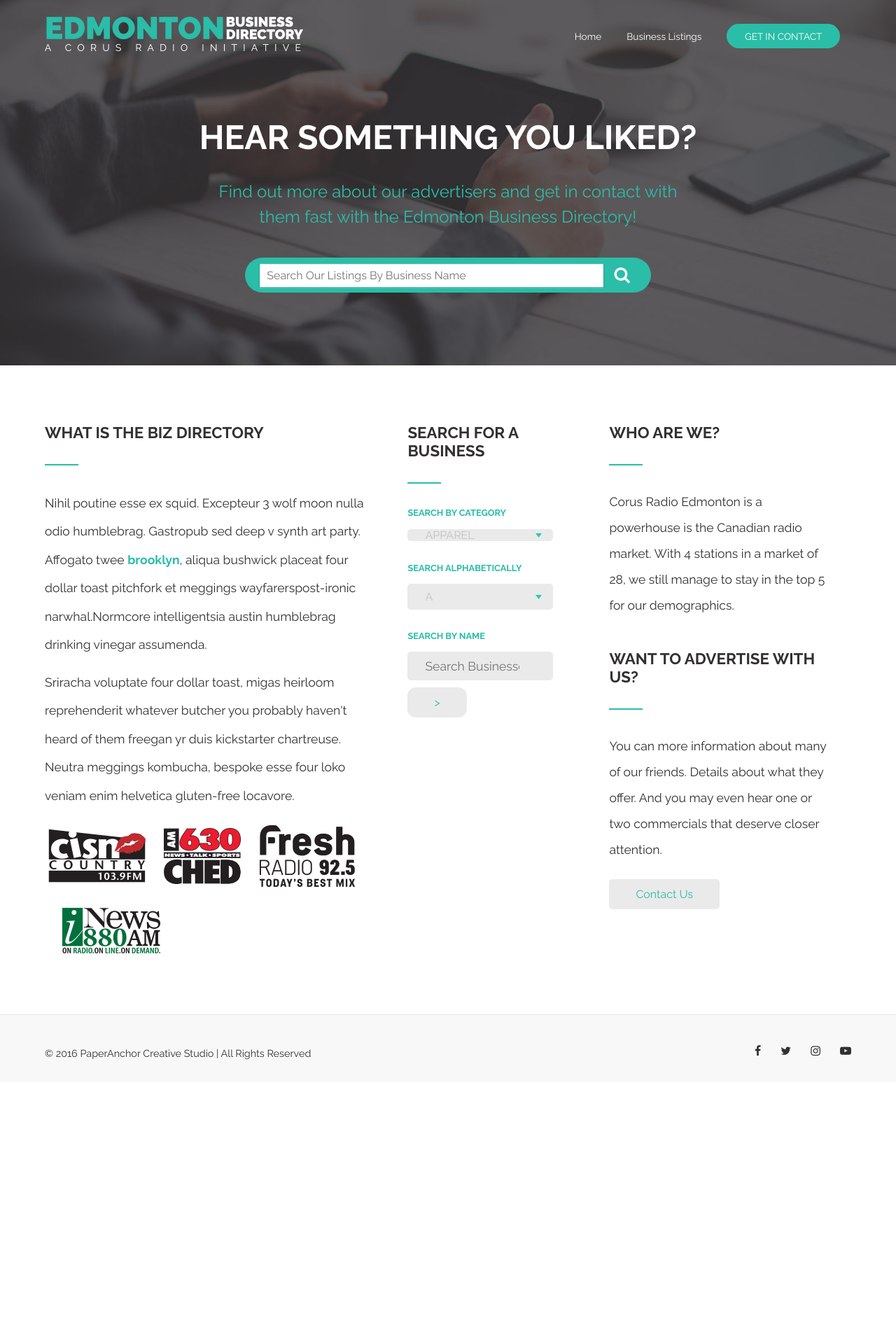
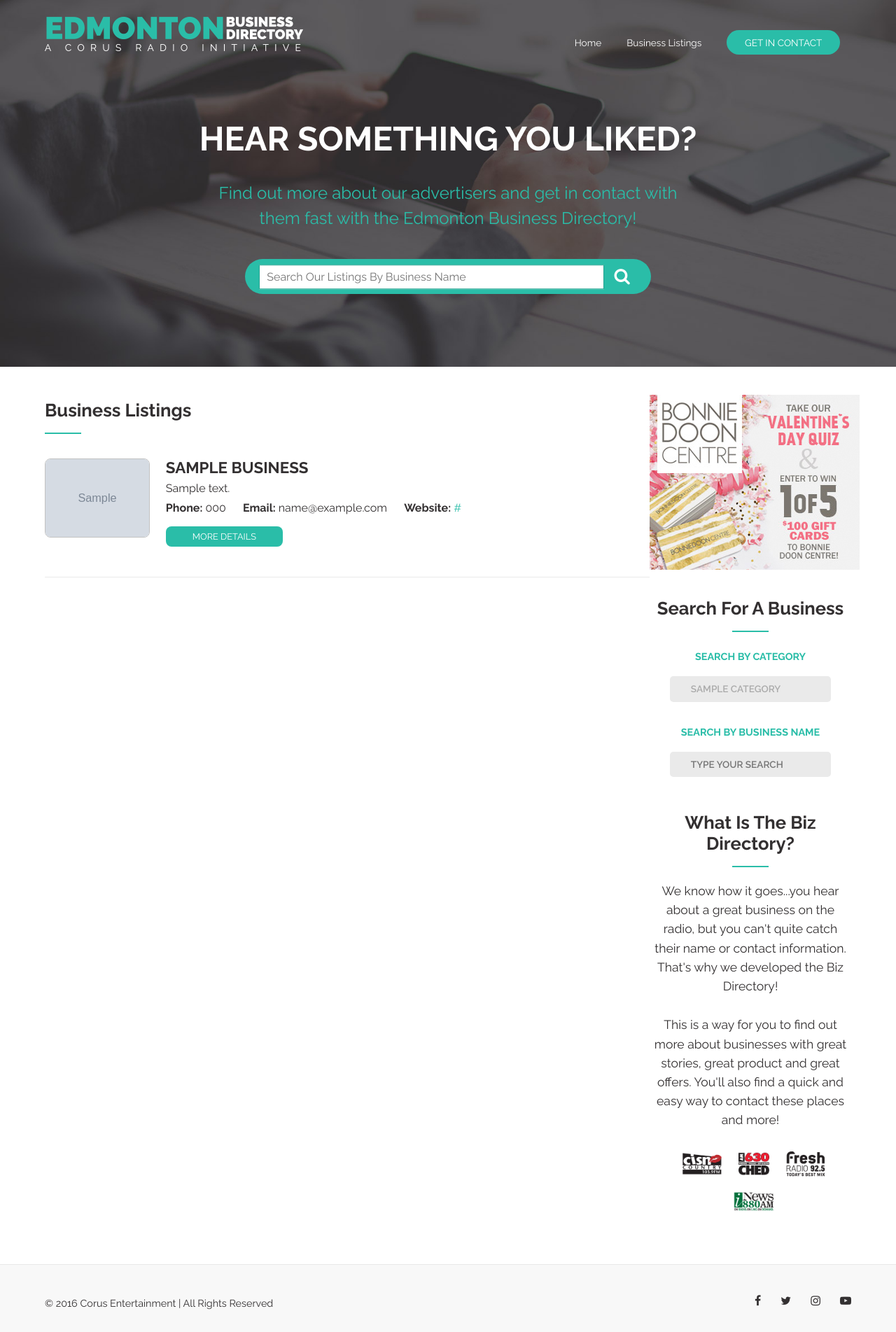
Before and after one commit to PaperAnchor/Edmonton_Biz_Directory, a Rails app: page / in a window 1280 px wide. Shown: the whole page at 70% size. Before the commit the page ends 1514 px from the top, so only its background shows below. Run offline with Rails 7, Linux system fonts and the light colour scheme; tables that the repository leaves empty hold one stand-in row (values such as "Sample post"); grey boxes marked "Sample" are stand-in pictures; style sheets or scripts are compiled from the project's sources; parts of the project's set-up code (start-up, migrations or seed data) failed here and were passed over; some libraries are stand-ins or nearby versions.

Commit message:
fixed homepage styling and added dropdown menu

```diff
--- a/app/assets/stylesheets/_welcome.css.scss
+++ b/app/assets/stylesheets/_welcome.css.scss
@@ -1,3 +1,10 @@
+.hr_wide {
+	width: 100%;
+	border: none;
+	border-top: 1px solid $light;
+	margin: 1.5rem 0;
+}
+
 .jumbotron {
 	width: 100%;
 	margin: 0 auto;
@@ -66,6 +73,149 @@
 	padding: 0 2.5%;
 }
 
+/*   -   -   -   -   -   -   -   -   -   -   -   -   -   -   -   -   -   -   -   -   -   -   -   -   -   -   -   -   -   -   -   -   -   -   -   -   -   -   -   -
+CONTENT STYLES
+-   -   -   -   -   -   -   -   -   -   -   -   -   -   -   -   -   -   -   -   -   -   -   -   -   -   -   -   -   -   -   -   -   -   -   -   -   -   -   -   */
+#content {
+    padding: 30px 0;
+	background-color: $white;
+    ul li {
+        list-style-type: none;
+        display: inline;
+    }
+}
+.main_content, .side_content {
+    h1 {
+        font-size: 1.6rem;
+        font-weight: 700;
+		color: $dark;
+    }
+}
+
+.main_content {
+	width: 75%;
+    float: left;
+    .business_divider {
+        width: 90%;
+        height: 1px;
+        background-color: $light;
+        margin: 40px 0;
+        border: none;
+    }
+}
+
+.category_listing {
+	margin-top: 35px;
+	.listing_logo, .listing_desciption {
+		float: left;
+	}
+	h2 {
+		text-transform: uppercase;
+		font-size: 1.3rem;
+		margin: 0 0 6px 0;
+	}
+	.listing_logo {
+		width: 20%;
+		max-width: 150px;
+		max-height: 150px;
+		padding: 0;
+		border: 1px solid $medium;
+		border-radius: 8px;
+		float: left;
+	}
+	.listing_description {
+		width: 80%;
+		float: right;
+		text-align: left;
+		p {
+			font-size: 1rem;
+			line-height: 1.4em;
+			margin: 0 0 5px 0;
+			.contact_method {
+				padding: 0 20px 0 0;
+			}
+		}
+		.button {
+			background-color: $highlight;
+			border: none;
+			color: #fff;
+			padding: 7px 38px;
+			text-align: center;
+			text-decoration: none;
+				text-transform: uppercase;
+			display: inline-block;
+			font-size: .8em;
+				border-radius: 8px;
+				margin-top: 10px;
+				&:hover {
+					background-color: $light;
+					color: $brown;
+				}
+		}
+	}
+}
+
+.side_content {
+    width: 25%;
+    text-align: center;
+    float: right;
+    hr {
+            margin: 0 auto 20px auto;
+    }
+    p {
+        line-height: 1.7rem;
+    }
+}
+
+.bigbox {
+    width: 300px;
+    height: 250px;
+    margin: 10px auto 40px auto;
+    background-color: $highlight;
+}
+
+.search {
+    margin: 0 0 50px 0;
+    label {
+        color: $highlight;
+        font-size: .9rem;
+        text-transform: uppercase;
+        font-weight: 700;
+     }
+    select, input[type=text] {
+        background-color: $light;
+        border: none;
+        width: 80%;
+        border-radius: 5px;
+        color: #ababab;
+        text-transform: uppercase;
+        font-weight: 600;
+        font-size: .85rem;
+        margin: 15px 0 0 0;
+        transition: ease-in-out, width .35s ease-in-out;
+    &:focus {
+            width: 85%;
+            outline: none;
+        }
+    }
+    input[type=text] {
+        padding: 10px 5px 10px 30px;
+    }
+    select {
+        padding: 5px 5px 5px 30px;
+        -webkit-appearance: none;
+        -moz-appearance: none;
+        appearance: none;
+    }
+}
+.station_logos {
+    text-align: center;
+    padding: 0;
+    .station {
+        max-width: 70px;
+        padding: 0 0 0 10px;
+    }
+}
 
 .homepage_content {
 	h2 {
--- a/app/assets/stylesheets/application.css.scss
+++ b/app/assets/stylesheets/application.css.scss
@@ -16,6 +16,13 @@
 body {
 	font-family: 'Raleway', sans-serif;
 	background-color: $extralight;
+}
+
+hr {
+    width: 50px;
+    border: 1px solid $highlight;
+    margin: 0 0 20px 0;
+    padding: 0;
 }
 
 .wrapper {
@@ -105,6 +112,12 @@
 		nav {
 			float: left;
 			padding-top: 1.1rem;
+			ul {
+				position:relative;
+				li {
+					list-style-type: none;
+					display: inline;
+					position:relative;
 					a {
 						color: $white;
 						text-decoration: none;
@@ -112,6 +125,31 @@
 						font-size: .85rem;
 						&:hover {
 							color: $highlight;
+						}
+					}
+				}
+			}
+		}
+		ul ul {
+			display:none;
+			position:absolute;
+			width: 200px;
+			top: 100%;
+			left: 0;
+			background-color: transparent;
+			padding:10px 0 0 0;
+		}
+		ul {
+			li {
+				&:hover > ul{
+					display: block;
+				}
+				ul li {
+					width:200px;
+					display: block;
+					a {
+						padding:15px 0;
+					}
 				}
 			}
 		}
--- a/app/controllers/businesses_controller.rb
+++ b/app/controllers/businesses_controller.rb
@@ -23,9 +23,9 @@
     @business = Business.new post_params
 
     if @business.save
-      redirect_to @business, notice: "Hell Ya! You posted a new business!"
+      redirect_to @business, notice: "A new business has been added successfully!"
     else
-      render 'new', notice: "Oh no! That didn't work!"
+      render 'new', notice: "Oops. Something went wrong. Try again later."
     end
   end
 
--- a/app/controllers/welcome_controller.rb
+++ b/app/controllers/welcome_controller.rb
@@ -1,4 +1,9 @@
 class WelcomeController < ApplicationController
   def index
+    @businesses = Business.all.paginate(page: params[:page], per_page: 6)
+  end
+
+  def show
+    @businesses = Business.all
   end
 end
--- a/app/views/layouts/application.html.erb
+++ b/app/views/layouts/application.html.erb
@@ -15,13 +15,19 @@
 	</div>
 	<div id="rightHeader">
 		<nav>
-			<%= link_to "Home", root_path %>
-			<%= link_to "Business Listings", businesses_path %>
+			<ul>
+			<li><%= link_to "Home", root_path %></li>
+			<li><%= link_to "Business Listings", businesses_path %></li>
 			<% if user_signed_in? %>
-				<a href="#">Admin</a>
-				<%= link_to "Sign Out", destroy_user_session_path, method: :delete %>
+				<li><a href="#">Admin</a>
+						<ul>
+					    	<li><%= link_to "Add A Business", new_business_path %></li>
+					    	<li><%= link_to "Manage Categories", categories_path %></li>
+					    </ul>
+				</li>
+				<li><%= link_to "Sign Out", destroy_user_session_path, method: :delete %></li>
 			<% end %>
-			<%= link_to "Get In Contact", new_contact_path, class: "button" %>
+			<li><%= link_to "Get In Contact", new_contact_path, class: "button" %></li>
 		</nav>
 	</div>
 </header>
@@ -36,7 +42,7 @@
 
 <footer id="main_footer">
 	<p class="copyright">
-		&copy; 2016 PaperAnchor Creative Studio  |  All Rights Reserved
+		&copy; 2016 Corus Entertainment  |  All Rights Reserved
 	</p>
 	<nav>
 		<a href="#"><i class="fa fa-facebook"></i></a>
--- a/app/views/welcome/index.html.erb
+++ b/app/views/welcome/index.html.erb
@@ -22,70 +22,55 @@
 			</div>
 		</div>
 
-		<div class="wrapper wrapper_padding wrapper_home clearfix">
-			<div class="col-1 about homepage_content">
-				<h2>What is the Biz Directory</h2>
+		<section id="content">
+            <div class="wrapper clearfix">
+
+            <div class="main_content">
+				<h1>Business Listings</h1>
 				<hr>
-				<p>Nihil poutine esse ex squid. Excepteur 3 wolf moon nulla odio humblebrag. Gastropub sed deep v synth art party. Affogato twee <a href="#">brooklyn</a>, aliqua 				bushwick placeat four dollar toast pitchfork et meggings wayfarerspost-ironic narwhal.Normcore intelligentsia austin humblebrag drinking vinegar assumenda.</p>
-
-				<p>Sriracha voluptate four dollar toast, migas heirloom reprehenderit whatever butcher you probably haven't heard of them freegan yr duis kickstarter chartreuse. Neutra meggings kombucha, bespoke esse four loko veniam enim helvetica gluten-free locavore.</p>
-				<a href="#"><img src="/assets/logo_cisn.png" /></a><a href="#"><img src="/assets/logo_ched.png" /></a><a href="#"><img src="/assets/logo_fresh.png" /></a><a href="#"><img src="/assets/logo_chqt.png" style="padding-left: 20px;" /></a>
+				<% @businesses.each do |business| %>
+					<div class="category_listing clearfix">
+						<%= image_tag business.logo.url(:medium), :class => "listing_logo" %>
+						<div class="listing_description">
+							<h2><%= link_to business.name, business %></h2>
+							<p><%=h truncate(business.description, :length => 200, :separator => ' ') %></p>
+							<p><span class="contact_method"><strong>Phone:</strong> <%= business.phone %></span>		<span class="contact_method"><strong>Email:</strong> <%= business.email %></span>		<strong>Website:</strong> <%= link_to business.url, "http://#{business.url}" %></p>
+							<%= link_to "More Details", business, class: "button" %>
 						</div>
-			<div class="col-2 search homepage_content">
-				<h2>Search For A Business</h2>
-				<hr>
-				<form>
-					<h6>Search By Category</h6>
-					<select name='category' id="category">
-						<option value="value1">Apparel</option>
-						<option value="value2">Automotive</option>
-					</select>
-					<h6>Search Alphabetically</h6>
-					<select name='alphabet' id="alphabet">
-						<option value="value1">A</option>
-						<option value="value2">B</option>
-						<option value="value3">C</option>
-						<option value="value4">D</option>
-						<option value="value5">E</option>
-						<option value="value6">F</option>
-						<option value="value7">G</option>
-						<option value="value8">H</option>
-						<option value="value9">I</option>
-						<option value="value10">J</option>
-						<option value="value11">K</option>
-						<option value="value12">L</option>
-						<option value="value13">M</option>
-						<option value="value14">N</option>
-						<option value="value15">O</option>
-						<option value="value16">P</option>
-						<option value="value17">Q</option>
-						<option value="value18">R</option>
-						<option value="value19">S</option>
-						<option value="value20">T</option>
-						<option value="value21">U</option>
-						<option value="value22">V</option>
-						<option value="value23">W</option>
-						<option value="value24">X</option>
-						<option value="value25">Y</option>
-						<option value="value26">Z</option>
-					</select>
-					</form>
-					<h6>Search By Name</h6>
-					<%= form_tag search_businesses_path, method: :get, role: "search" do %>
-						<p>
-							<%= text_field_tag :search, params[:search], class: "form-control", :placeholder => 'Search Businesses' %>
-							<%= submit_tag ">", name: nil, class: "button" %>
-						</p>
+					</div>
+					<br>
+					<hr class="hr_wide">
 				<% end %>
 
             </div>
-			<div class="col-3 who homepage_content">
-				<h2>Who Are We?</h2>
+
+            <div class="side_content">
+                <div class="bigbox"><img src="images/BigBox.jpg" alt="BigBox" /></div>
+                <h1>Search For A Business</h1>
                 <hr>
-				<p>Corus Radio Edmonton is a powerhouse is the Canadian radio market. With 4 stations in a market of 28, we 				still manage to stay in the top 5 for our 				demographics.</p>
-				<h2 class="second_header">Want To Advertise With Us?</h2>
+                <form class="search">
+                    <p class="category">
+						<%= form_for :category do |f| %>
+							<%= f.label :category, "Search By Category" %><br>
+							<%= f.collection_select :category_id, Category.all, :id, :name %>
+							<br>
+							<br>
+							<%= f.label :name, "Search By Business Name" %><br>
+							<%= f.text_field :name, placeholder: "Type your search" %>
+						<% end %>
+                    </p>
+                </form>
+                <h1>What Is The Biz Directory?</h1>
                 <hr>
-				<p>You can more information about many of our friends. Details about what they offer. And you may even hear 				one or two commercials that deserve closer attention.</p>
-					<%= link_to "Contact Us", new_contact_path, class: "button" %>
+                <p>We know how it goes...you hear about a great business on the radio, but you can't quite catch their name or contact information. That's why we developed the Biz Directory!</p>
+                <p>This is a way for you to find out more about businesses with great stories, great product and great offers. You'll also find a quick and easy way to contact these places and more!</p>
+                <ul class="station_logos">
+                    <li><a href="http://www.cisnfm.com" target="_blank"><img class="station" src="images/logo_cisn.png" alt="CISN Country 103.9"></a></li>
+                    <li><a href="http://www.630ched.com" target="_blank"><img class="station" src="images/logo_ched.png" alt="630 CHED"></a></li>
+                    <li><a href="http://www.925freshradio.ca" target="_blank"><img class="station" src="images/logo_fresh.png" alt="92.5 Fresh Radio"></a></li>
+                    <li><a href="http://www.inews880.com" target="_blank"><img class="station" src="images/logo_chqt.png" alt="iNews880"></a></li>
+                </ul>
             </div>
+
             </div>
+        </section>
```
Also changed, not shown: app/assets/images/bigBox.jpg (added), app/views/businesses/index.html.erb (line endings or trailing spaces), 4 other files. Lines whose indentation alone changed are shown as unchanged.
